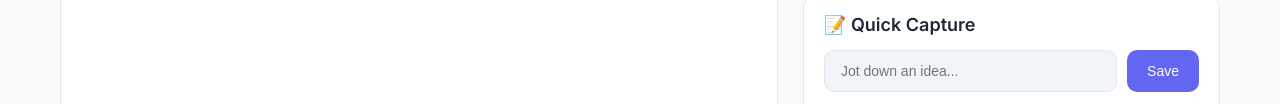
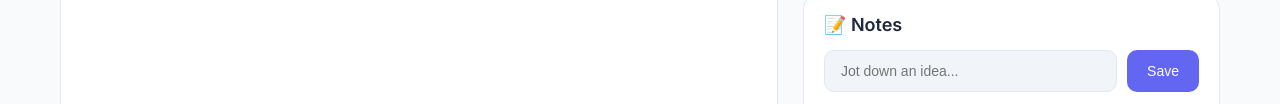
Before and after one commit to Morphers21/productivity-app, a plain HTML site: page index.html in a window 1280 px wide. Shown: the part 1892-1996 px from the top of the page. Drawn offline with Linux system fonts and the light colour scheme.

Commit message:
changed quick capture to notes

```diff
--- a/index.html
+++ b/index.html
@@ -1049,7 +1049,7 @@
                 <!-- Notes Panel -->
                 <div class="panel">
                     <div class="panel-header">
-                        <h2>📝 Quick Capture</h2>
+                        <h2>📝 Notes </h2>
                     </div>
                     <div class="input-group">
                         <input type="text" id="note-input" placeholder="Jot down an idea..." onkeyup="handleNoteEnter(event)">
```
